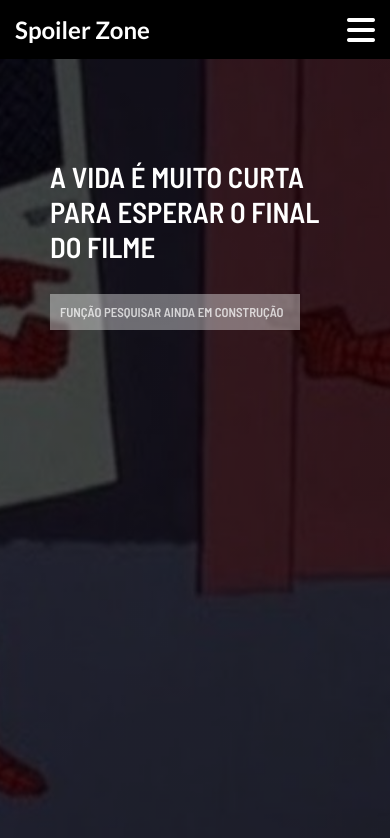
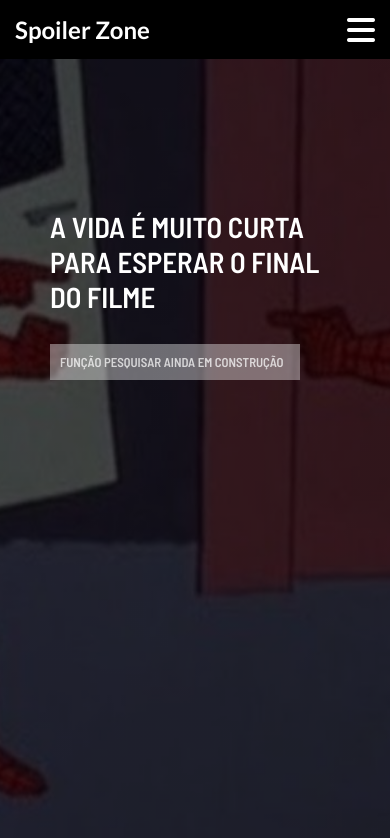
Before and after one commit to almirleandro/spoilerzone, a React (Create React App) app: page /#/ in a window 390 px wide. Shown: the top 838 px of the page. Built offline with nearby package versions, Linux system fonts and the light colour scheme.

Commit message:
Update responsive design in homepage

```diff
--- a/src/index.css
+++ b/src/index.css
@@ -273,6 +273,13 @@ footer {
   margin: 40px -10px 50px;
 }
 
+/* --------------------- Search -----------------------------*/
+
+.Search {
+  background-color: white;
+  padding: 40px 100px;
+}
+
 
 
 
@@ -326,7 +333,7 @@ footer {
 
 @media only screen and (max-width: 1100px) {
   .hero-text {
-    font-size: 2.8rem;
+    font-size: 3.3rem;
     top: 200px;
   }
 
@@ -338,9 +345,19 @@ footer {
 
 @media only screen and (max-width: 650px) {
   .hero-text {
+    font-size: 2.3rem;
+    top: 150px;
+  }
+
+  .hero-text form input {
+    margin-top: 30px;
+    width: 350px;
+  }
+}
+
+@media only screen and (max-width: 550px) {
+  .hero-text {
     font-size: 1.8rem;
-    top: 100px;
-    left: 150px;
   }
 
   .hero-text form input {
@@ -350,9 +367,30 @@ footer {
   }
 }
 
-@media only screen and (max-width: 550px) {
+@media only screen and (max-width: 440px) {
   .hero-text {
+    font-size: 1.8rem;
     left: 50px;
+  }
+
+  .hero-text form input {
+    font-size: 0.8rem;
+    margin-top: 30px;
+    width: 250px;
+  }
+}
+
+
+
+@media only screen and (max-height: 750px) {
+  .hero-text {
+    top: 150px;
+  }
+}
+
+@media only screen and (max-height: 530px) {
+  .hero-text {
+    top: 50px;
   }
 }
 
```
